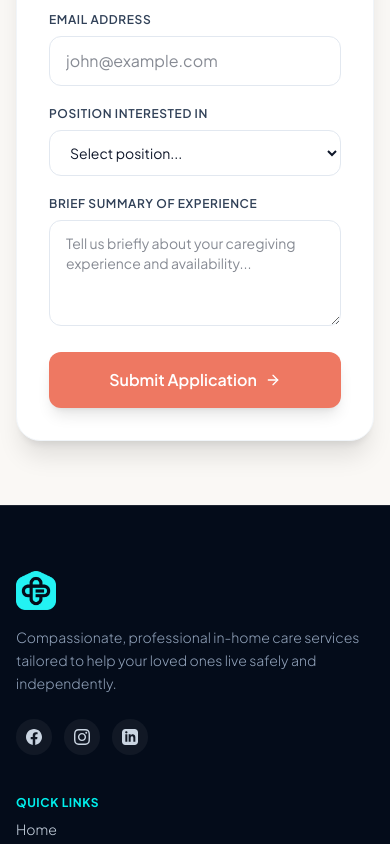
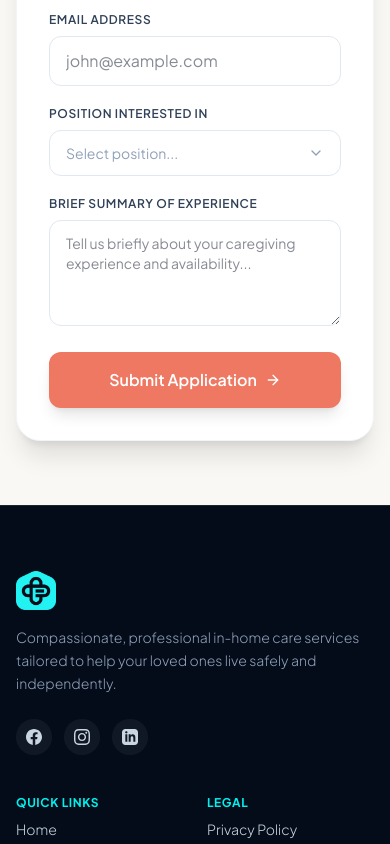
Before and after one commit to audu-joshua/park-home-care, a Next.js app: page /careers in a window 390 px wide. Shown: the part 4000-4844 px from the top of the page. Built offline with nearby package versions, Linux system fonts and the light colour scheme; a web font is replaced by a local one.

Commit message:
feat(blog,careers,footer): clickable blog cards, tag filters, custom select, footer mobile layout

```diff
--- a/src/app/careers/page.tsx
+++ b/src/app/careers/page.tsx
@@ -6,6 +6,7 @@ import Footer from "@/components/Footer";
 import ConsultationModal from "@/components/ConsultationModal";
 import { Heart, ShieldCheck, Clock, Award, CheckCircle2, ArrowRight, MapPin, Briefcase } from "lucide-react";
 import { getJobs, type JobOpening } from "@/lib/store";
+import CustomSelect from "@/components/CustomSelect";
 import ScrollReveal from "@/components/ScrollReveal";
 
 export default function CareersPage() {
@@ -18,6 +19,21 @@ export default function CareersPage() {
   useEffect(() => {
     setJobs(getJobs().filter((j) => j.active));
   }, []);
+
+  const selectOptions = React.useMemo(() => {
+    const base = jobs.map((j) => ({ value: j.title, label: `${j.title} (${j.type})` }));
+    const extras = [
+      { value: "General In-Home Caregiver", label: "General In-Home Caregiver" },
+      { value: "Certified Nursing Assistant (CNA)", label: "Certified Nursing Assistant (CNA)" },
+      { value: "Registered Nurse (RN) / LPN", label: "Registered Nurse (RN) / LPN" },
+    ];
+    const combined = [...base, ...extras];
+    const dedup = new Map<string, { value: string; label: string }>();
+    combined.forEach((o) => {
+      if (!dedup.has(o.value)) dedup.set(o.value, o);
+    });
+    return [{ value: "", label: "Select position..." }, ...Array.from(dedup.values())];
+  }, [jobs]);
 
   const handleApplyClick = (title: string) => {
     setSelectedPos(title);
@@ -189,20 +205,12 @@ export default function CareersPage() {
 
                 <div>
                   <label className="block text-xs font-semibold text-slate-700 uppercase tracking-wider mb-2">Position Interested In</label>
-                  <select
-                    required
+                  <CustomSelect
+                    options={selectOptions}
                     value={selectedPos}
-                    onChange={(e) => setSelectedPos(e.target.value)}
-                    className="w-full px-4 py-3 rounded-xl border border-slate-200 focus:outline-none focus:ring-2 focus:ring-[#EE7862] bg-white text-sm"
-                  >
-                    <option value="">Select position...</option>
-                    {jobs.map((j) => (
-                      <option key={j.id} value={j.title}>{j.title} ({j.type})</option>
-                    ))}
-                    <option value="General In-Home Caregiver">General In-Home Caregiver</option>
-                    <option value="Certified Nursing Assistant (CNA)">Certified Nursing Assistant (CNA)</option>
-                    <option value="Registered Nurse (RN) / LPN">Registered Nurse (RN) / LPN</option>
-                  </select>
+                    onChange={(v) => setSelectedPos(v)}
+                    placeholder="Select position..."
+                  />
                 </div>
 
                 <div>
--- a/src/components/BlogSection.tsx
+++ b/src/components/BlogSection.tsx
@@ -31,10 +31,8 @@ export default function BlogSection() {
         {/* Article Cards Grid */}
         <div className="grid grid-cols-1 md:grid-cols-3 gap-8">
           {articles.map((article) => (
-            <article
-              key={article.id}
-              className="bg-white rounded-3xl overflow-hidden border border-slate-100 shadow-xs hover:shadow-xl transition-all duration-300 flex flex-col group"
-            >
+            <Link key={article.id} href={`/blogs/${article.slug}`} legacyBehavior>
+              <a className="bg-white rounded-3xl overflow-hidden border border-slate-100 shadow-xs hover:shadow-xl transition-all duration-300 flex flex-col group cursor-pointer hover:-translate-y-1">
                 {/* Image */}
                 <div className="relative h-48 w-full overflow-hidden">
                   <Image
@@ -59,15 +57,13 @@ export default function BlogSection() {
                     </p>
                   </div>
 
-                <Link
-                  href={`/blogs/${article.slug}`}
-                  className="inline-flex items-center gap-2 text-xs font-bold text-[#EE7862] group-hover:text-[#081630] uppercase tracking-wider transition-colors"
-                >
+                  <span className="inline-flex items-center gap-2 text-xs font-bold text-[#EE7862] group-hover:text-[#081630] uppercase tracking-wider transition-colors">
                     <span>Read Article</span>
                     <ArrowRight className="w-4 h-4 transition-transform group-hover:translate-x-1" />
+                  </span>
+                </div>
+              </a>
             </Link>
-              </div>
-            </article>
           ))}
         </div>
 
--- /dev/null
+++ b/src/components/CustomSelect.tsx
@@ -0,0 +1,95 @@
+"use client";
+
+import React, { useState, useRef, useEffect } from "react";
+import { ChevronDown, Check } from "lucide-react";
+
+type Option = { value: string; label: string };
+
+export default function CustomSelect({
+  options,
+  value,
+  onChange,
+  placeholder = "Select...",
+}: {
+  options: Option[];
+  value: string;
+  onChange: (v: string) => void;
+  placeholder?: string;
+}) {
+  const [open, setOpen] = useState(false);
+  const [highlight, setHighlight] = useState<number | null>(null);
+  const ref = useRef<HTMLDivElement | null>(null);
+
+  useEffect(() => {
+    function onDoc(e: MouseEvent) {
+      if (!ref.current) return;
+      if (!ref.current.contains(e.target as Node)) setOpen(false);
+    }
+    document.addEventListener("mousedown", onDoc);
+    return () => document.removeEventListener("mousedown", onDoc);
+  }, []);
+
+  useEffect(() => {
+    if (open) setHighlight(options.findIndex((o) => o.value === value));
+    else setHighlight(null);
+  }, [open, options, value]);
+
+  const handleKey = (e: React.KeyboardEvent) => {
+    if (!open) {
+      if (e.key === "ArrowDown" || e.key === "Enter") setOpen(true);
+      return;
+    }
+    if (e.key === "Escape") return setOpen(false);
+    if (e.key === "ArrowDown") setHighlight((h) => (h === null ? 0 : Math.min(options.length - 1, h + 1)));
+    if (e.key === "ArrowUp") setHighlight((h) => (h === null ? options.length - 1 : Math.max(0, h - 1)));
+    if (e.key === "Enter" && highlight !== null) {
+      onChange(options[highlight].value);
+      setOpen(false);
+    }
+  };
+
+  return (
+    <div ref={ref} className="relative">
+      <button
+        type="button"
+        onClick={() => setOpen((s) => !s)}
+        onKeyDown={handleKey}
+        aria-haspopup="listbox"
+        aria-expanded={open}
+        className="w-full px-4 py-3 rounded-xl border border-slate-200 bg-white flex items-center justify-between text-sm focus:outline-none focus:ring-2 focus:ring-[#EE7862]"
+      >
+        <span className={`truncate ${value ? "text-slate-800" : "text-slate-400"}`}>
+          {value ? options.find((o) => o.value === value)?.label ?? value : placeholder}
+        </span>
+        <ChevronDown className="w-4 h-4 text-slate-400" />
+      </button>
+
+      {open && (
+        <ul
+          role="listbox"
+          tabIndex={-1}
+          className="absolute z-50 mt-2 w-full bg-white border border-slate-200 rounded-xl shadow-lg max-h-60 overflow-auto py-2"
+        >
+          {options.map((opt, i) => (
+            <li
+              key={`${opt.value}-${i}`}
+              role="option"
+              aria-selected={opt.value === value}
+              onMouseEnter={() => setHighlight(i)}
+              onClick={() => {
+                onChange(opt.value);
+                setOpen(false);
+              }}
+              className={`px-4 py-2 text-sm cursor-pointer flex items-center justify-between hover:bg-slate-50 ${
+                i === highlight ? "bg-slate-50" : ""
+              }`}
+            >
+              <span className="truncate">{opt.label}</span>
+              {opt.value === value && <Check className="w-4 h-4 text-[#00F0ED]" />}
+            </li>
+          ))}
+        </ul>
+      )}
+    </div>
+  );
+}
--- a/src/components/Footer.tsx
+++ b/src/components/Footer.tsx
@@ -49,8 +49,9 @@ export default function Footer() {
             </div>
           </div>
 
-          {/* Column 2: Quick Links */}
-          <div className="lg:col-span-2 flex flex-col space-y-3">
+          {/* Columns 2+3: Quick Links + Legal grouped for mobile */}
+          <div className="lg:col-span-5 flex flex-row flex-wrap gap-6 md:gap-8">
+            <div className="flex-1 flex flex-col space-y-3">
               <h4 className="text-[#00F0ED] text-xs font-bold uppercase tracking-wider mb-2">
                 Quick Links
               </h4>
@@ -88,8 +89,7 @@ export default function Footer() {
               </ul>
             </div>
 
-          {/* Column 3: Legal */}
-          <div className="lg:col-span-3 flex flex-col space-y-3">
+            <div className="flex-1 flex flex-col space-y-3">
               <h4 className="text-[#00F0ED] text-xs font-bold uppercase tracking-wider mb-2">
                 Legal
               </h4>
@@ -110,6 +110,7 @@ export default function Footer() {
                   </a>
                 </li>
               </ul>
+            </div>
           </div>
 
           {/* Column 4: Contact */}
```
Also changed, not shown: src/app/blogs/page.tsx (+47 -7 lines). Lines whose indentation alone changed are shown as unchanged.
